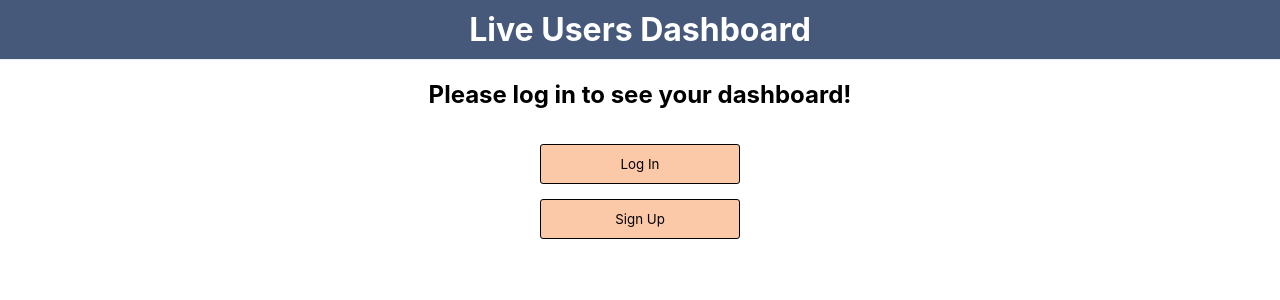
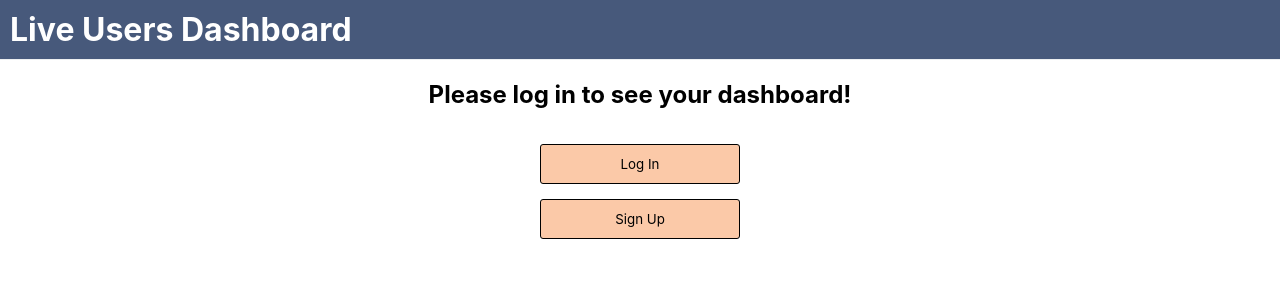
Before and after one commit to idanshoshana/live-users-dashboard, a React (Create React App) app in the folder client/: page / in a window 1280 px wide. Shown: the top 300 px of the page. Built offline with nearby package versions, Linux system fonts and the light colour scheme.

Commit message:
Add a logout button

```diff
--- a/client/src/components/Header/Header.js
+++ b/client/src/components/Header/Header.js
@@ -1,9 +1,25 @@
+import { Button } from '../../pages/dashboard/dashboard.style';
+import { logoutSuccess, removeToken } from '../../store/auth/auth.actions';
+import { useAuthContext } from '../../store/auth/auth.context';
 import { Title, Wrapper } from './header.style';
 
 const Header = () => {
+  const {
+    auth: { username, token },
+    dispatch,
+  } = useAuthContext();
+
+  const logout = async () => {
+    if (username && token) {
+      dispatch(removeToken());
+      dispatch(logoutSuccess());
+    }
+  };
+
   return (
     <Wrapper>
       <Title>Live Users Dashboard</Title>
+      {username && token && <Button onClick={logout}>Log out</Button>}
     </Wrapper>
   );
 };
--- a/client/src/components/Header/Header.style.js
+++ b/client/src/components/Header/Header.style.js
@@ -7,7 +7,8 @@ export const Wrapper = styled.div`
   border-bottom: 1px solid #edeff1;
   display: flex;
   align-items: center;
-  justify-content: center;
+  justify-content: space-between;
+  padding: 10px;
 `;
 
 export const Title = styled.h1`
```
